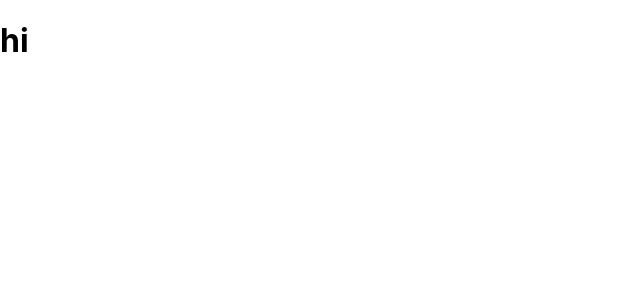
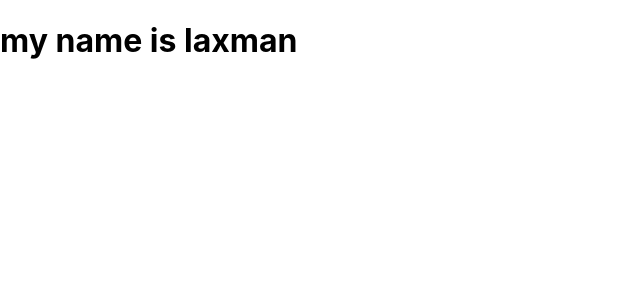
Before and after one commit to laxmanpache/portfolio, a React (Create React App) app in the folder laxman-portfolio/: page / in a window 1280 px wide. Shown: the top 300 px of the page, without its empty margins (0-640 px from the left). Built offline with nearby package versions, Linux system fonts and the light colour scheme.

Commit message:
changes done on laxmanFirstb

```diff
--- a/laxman-portfolio/src/App.js
+++ b/laxman-portfolio/src/App.js
@@ -5,7 +5,7 @@ import './App.css';
 function App() {
   return (
     <div >
-       <h1>hi</h1>
+       <h1>my name is laxman</h1>
     </div>
   );
 }
```
